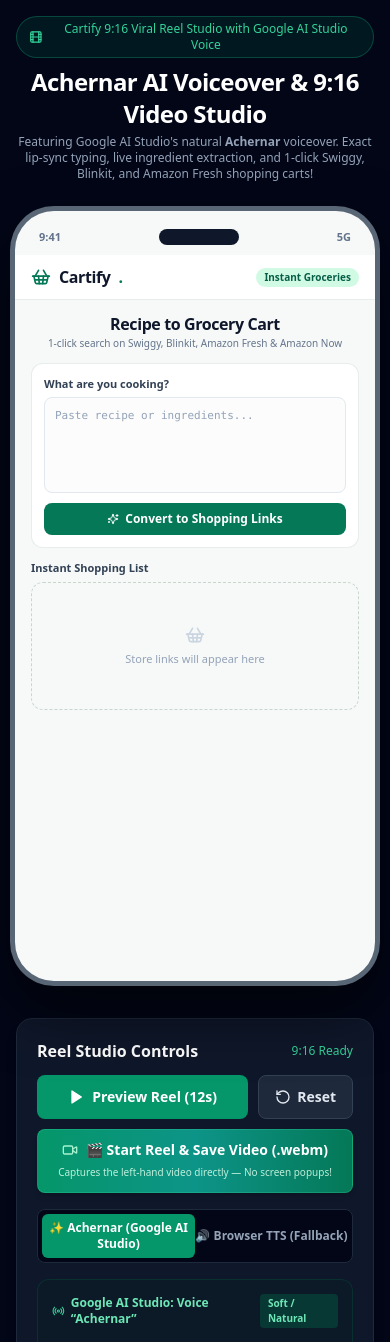
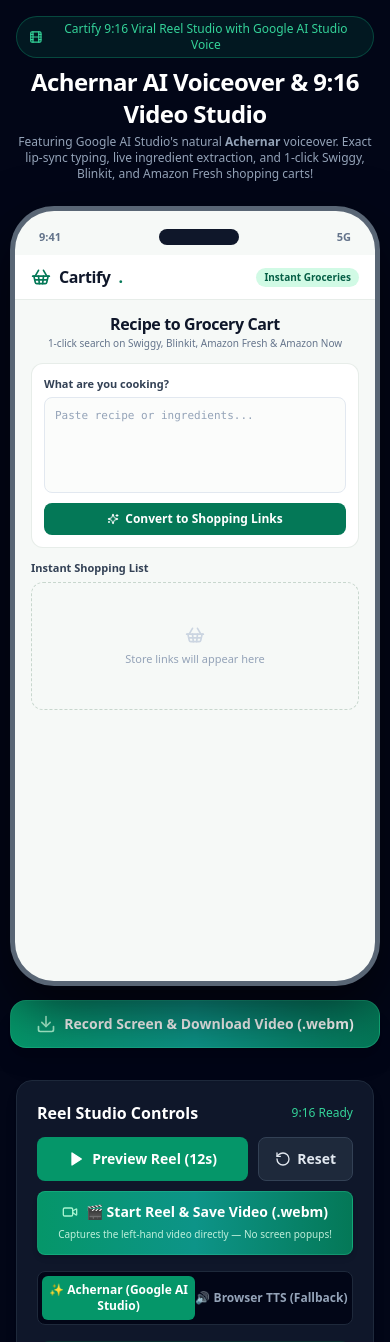
Before and after one commit to pnanisar0806/cartify, a Next.js app: page /demo in a window 390 px wide. Shown: the top 1342 px of the page. Built offline with nearby package versions, Linux system fonts and the light colour scheme.

Commit message:
feat: place record & download button directly under phone mockup with silent canvas capture

```diff
--- a/app/demo/page.tsx
+++ b/app/demo/page.tsx
@@ -403,34 +403,25 @@
   }
 
   // Start Reel with synchronized Google AI Studio Achernar voice
-  async function startReel(onComplete?: () => void) {
+  async function startReel(onComplete?: () => void, customAudio?: HTMLAudioElement) {
     clearAllTimers();
     setDisplayText("");
 
+    let audioUrl: string | null = null;
     if (voiceMode === "achernar") {
-      let audioUrl: string | null = audioCache[currentScript.id] || null;
+      audioUrl = audioCache[currentScript.id] || null;
       if (!audioUrl) {
         audioUrl = await fetchAchernarAudio(currentScript);
       }
-
-      if (!audioUrl) {
-        setStep("idle");
-        onComplete?.();
-        return;
     }
 
-      if (activeAudioRef.current) {
-        activeAudioRef.current.pause();
-        activeAudioRef.current.currentTime = 0;
-      }
-
-      const audio = new Audio(audioUrl);
+    if (customAudio || audioUrl) {
+      const audio = customAudio || new Audio(audioUrl!);
       activeAudioRef.current = audio;
 
       audio.onerror = (e) => {
         console.error("Audio playback error:", e);
-        setAudioError("Unable to play audio. Click Start Reel to retry.");
-        setStep("idle");
+        setAudioError("Unable to play audio. Falling back to visual animation.");
         onComplete?.();
       };
 
@@ -479,12 +470,11 @@
         await audio.play();
       } catch (err) {
         console.warn("Audio play issue:", err);
-        setAudioError("Audio generated! Click 'Start Reel' to start.");
-        setStep("idle");
+        setAudioError("Audio playing issue. Click to retry.");
         onComplete?.();
       }
     } else {
-      // Browser Speech Synthesis fallback mode
+      // Browser Speech Synthesis / Timer fallback mode (always runs and never aborts)
       setStep("hook");
       setCurrentCaption(currentScript.voiceover.hook);
       speakBrowserText(currentScript.voiceover.hook, () => {
@@ -526,11 +516,14 @@
     if (typeof window === "undefined") return;
 
     try {
-      // 1. Ensure Achernar voiceover is ready
+      // 1. Ensure Achernar voiceover is ready if enabled
       let audioUrl = audioCache[currentScript.id] || null;
       if (voiceMode === "achernar" && !audioUrl) {
+        try {
           audioUrl = await fetchAchernarAudio(currentScript);
-        if (!audioUrl) return;
+        } catch {
+          audioUrl = null;
+        }
       }
 
       const canvas = canvasRef.current;
@@ -561,10 +554,16 @@
         }
       }
 
-      // 3. Audio routing: mix Achernar audio directly into the recorded video stream
+      // 3. Unified Audio routing: create single audio element & connect to recorder
       let streamToRecord: MediaStream = canvasStream;
+      let sharedAudioElement: HTMLAudioElement | undefined = undefined;
+
       if (audioUrl) {
         try {
+          const audio = new Audio(audioUrl);
+          audio.crossOrigin = "anonymous";
+          sharedAudioElement = audio;
+
           if (!audioContextRef.current) {
             audioContextRef.current = new (window.AudioContext || (window as any).webkitAudioContext)();
           }
@@ -572,15 +571,11 @@
           if (audioCtx.state === "suspended") {
             await audioCtx.resume();
           }
+
+          const source = audioCtx.createMediaElementSource(audio);
           const dest = audioCtx.createMediaStreamDestination();
-          const resp = await fetch(audioUrl);
-          const arrayBuf = await resp.arrayBuffer();
-          const decodedAudio = await audioCtx.decodeAudioData(arrayBuf);
-          const audioSource = audioCtx.createBufferSource();
-          audioSource.buffer = decodedAudio;
-          audioSource.connect(dest);
-          audioSource.connect(audioCtx.destination);
-          audioSource.start(0);
+          source.connect(dest);
+          source.connect(audioCtx.destination);
 
           streamToRecord = new MediaStream([
             ...canvasStream.getVideoTracks(),
@@ -629,7 +624,7 @@
         if (recorder.state !== "inactive") {
           recorder.stop();
         }
-      });
+      }, sharedAudioElement);
     } catch (err) {
       console.warn("Silent video capture failed:", err);
       setIsRecording(false);
@@ -678,7 +673,8 @@
       </div>
 
       <div className="flex w-full max-w-5xl flex-col items-center gap-8 lg:flex-row lg:items-start lg:justify-center">
-        {/* Phone Mockup Frame (9:16 aspect ratio: 370px x 780px) */}
+        {/* Left Side: Phone Mockup Frame + Direct Download Button */}
+        <div className="flex flex-col items-center gap-3.5 shrink-0">
           <div className="relative flex h-[780px] w-[370px] shrink-0 flex-col overflow-hidden rounded-[44px] border-[5px] border-slate-700/80 bg-[#f6f9f7] shadow-[0_25px_60px_rgba(0,0,0,0.6)] text-slate-900">
             {/* Recording Badge Overlay */}
             {isRecording && (
@@ -847,6 +843,36 @@
                 </div>
               </div>
             )}
+          </div>
+
+          {/* Quick Record & Download Button directly under mockup screen */}
+          <div className="flex w-[370px] flex-col gap-2">
+            <Button
+              onClick={handleRecordAndDownload}
+              disabled={isRecording}
+              className="w-full h-12 gap-2 bg-gradient-to-r from-emerald-600 via-teal-600 to-emerald-700 hover:from-emerald-500 hover:to-teal-500 font-bold text-white shadow-xl text-sm rounded-2xl border border-emerald-400/30 transition-all hover:scale-[1.01]"
+            >
+              {isRecording ? (
+                <>
+                  <span className="relative flex h-3 w-3">
+                    <span className="animate-ping absolute inline-flex h-full w-full rounded-full bg-white opacity-75"></span>
+                    <span className="relative inline-flex rounded-full h-3 w-3 bg-white"></span>
+                  </span>
+                  Recording Screen &amp; Audio ({currentScript.duration})...
+                </>
+              ) : (
+                <>
+                  <Download className="h-5 w-5 text-emerald-200" />
+                  Record Screen &amp; Download Video (.webm)
+                </>
+              )}
+            </Button>
+            {lastDownloadedVideo && (
+              <p className="text-center text-[11px] font-semibold text-emerald-400">
+                ✅ Saved to your Downloads: {lastDownloadedVideo}
+              </p>
+            )}
+          </div>
         </div>
 
         {/* Right Studio Controls */}
--- a/package.json
+++ b/package.json
@@ -12,7 +12,8 @@
     "test": "vitest run",
     "git:status": "git status",
     "git:add": "git add -A",
-    "git:sync": "git add -A && git commit -m \"fix: update TTS to gemini-3.6-flash/2.5-flash and add silent left-hand video capture without screen prompts\" && git push origin main",
+    "git:sync": "git add -A && git commit -m \"feat: place record & download button directly under phone mockup with silent canvas capture\" && git push origin main",
+    "check-ffmpeg": "node -e \"const cp=require('child_process'); try { console.log(cp.execSync('ffmpeg -version').toString().slice(0, 100)); } catch(e){ console.log('No ffmpeg'); }\"",
     "git:push": "git push origin main"
   },
   "dependencies": {
```
Lines whose indentation alone changed are shown as unchanged.
